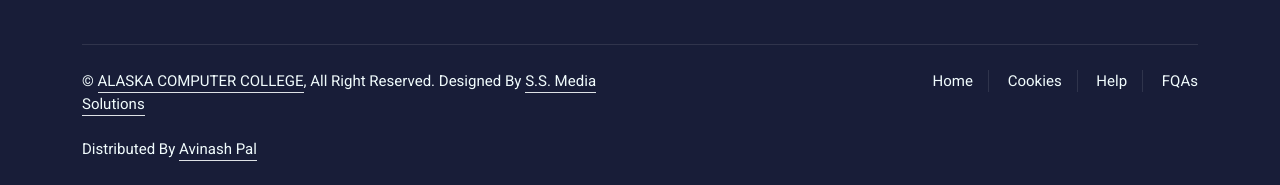
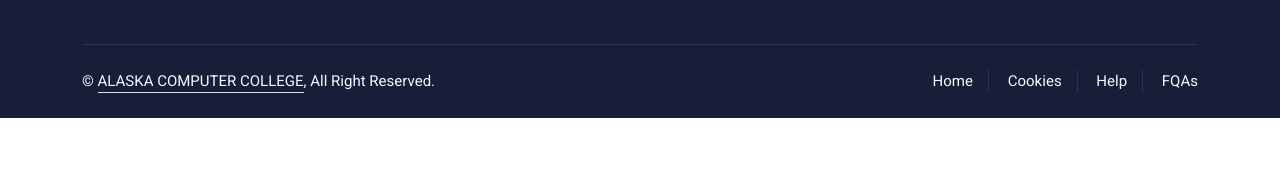
Before and after one commit to altaf-143/alaska, a plain HTML site: page about.html in a window 1280 px wide. Shown: the part 4689-4874 px from the top of the page. After the commit the page ends 4807 px from the top, so only its background shows below. Drawn offline with nearby package versions, Linux system fonts and the light colour scheme.

Commit message:
Update about.html

```diff
--- a/about.html
+++ b/about.html
@@ -588,11 +588,7 @@
                     <div class="col-md-6 text-center text-md-start mb-3 mb-md-0">
                         &copy; <a class="border-bottom" href="#">ALASKA COMPUTER COLLEGE</a>, All Right Reserved.
 
-                        <!--/*** This template is free as long as you keep the footer author’s credit link/attribution link/backlink. If you'd like to use the template without the footer author’s credit link/attribution link/backlink, you can purchase the Credit Removal License from "https://htmlcodex.com/credit-removal". Thank you for your support. ***/-->
-                        Designed By <a class="border-bottom" href="https://altaf-143.github.io/altafportfolio/">S.S.
-                            Media Solutions</a><br><br>
-                        Distributed By <a class="border-bottom"
-                            href="https://altaf-143.github.io/altafportfolio/">Avinash Pal </a>
+
                     </div>
                     <div class="col-md-6 text-center text-md-end">
                         <div class="footer-menu">
```
